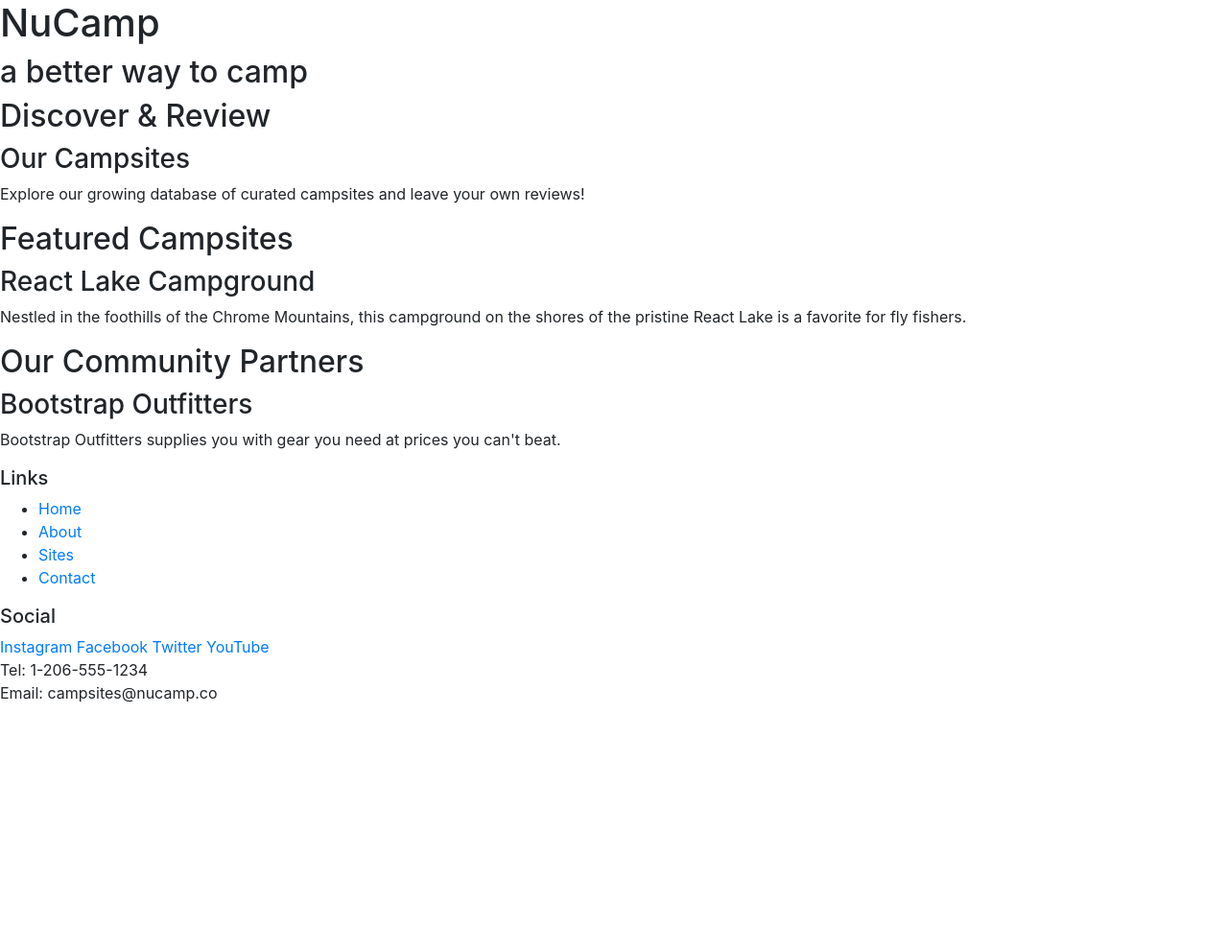
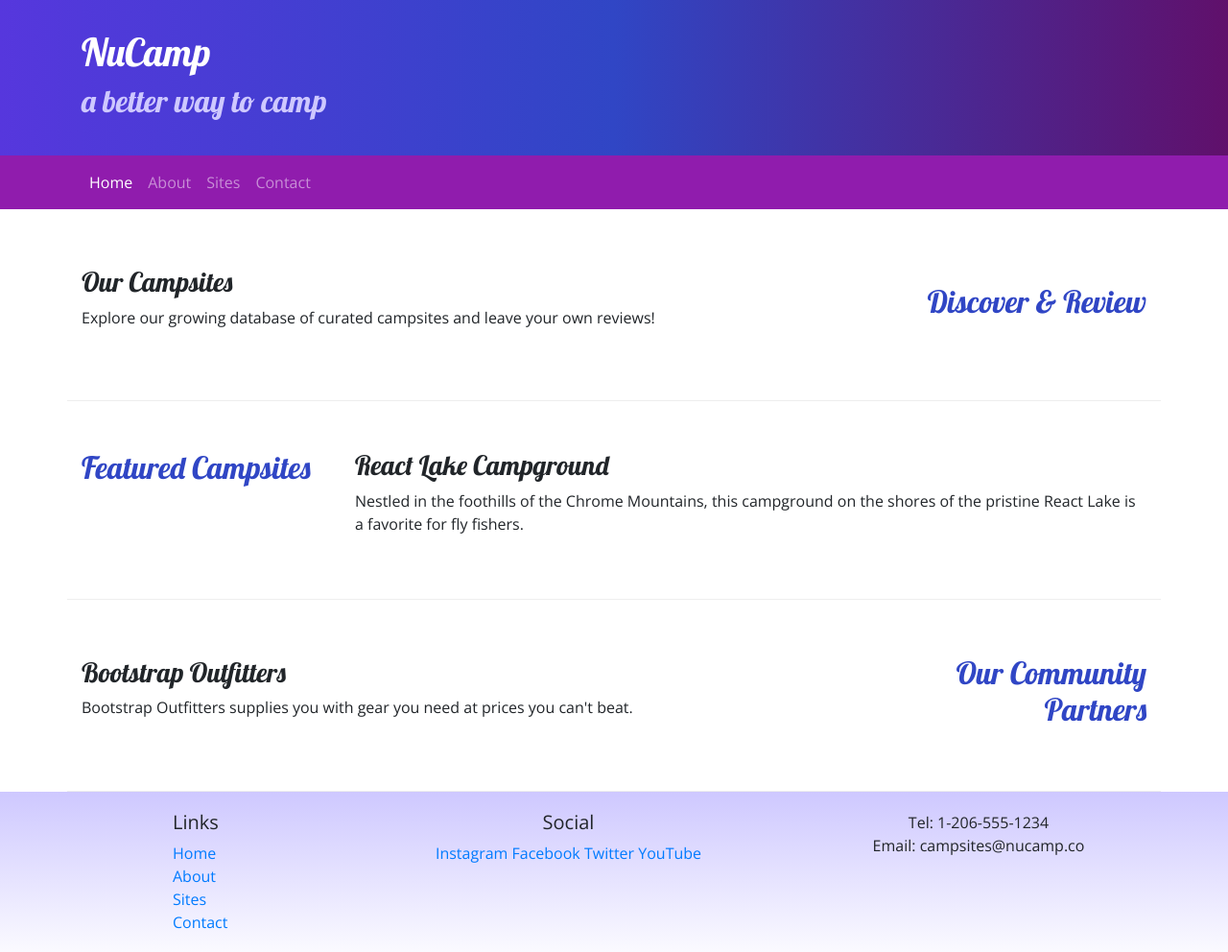
Before and after one commit to Kodachromecoder/1stResponsiveWebsite, a website: page index.html in a window 1280 px wide. Shown: the whole page at 96% size. Before the commit the page ends 800 px from the top, so only its background shows below. Drawn offline with nearby package versions, Linux system fonts and the light colour scheme.

Commit message:
After Navbar

```diff
--- /dev/null
+++ b/css/styles.css
@@ -0,0 +1,42 @@
+body {
+    font-family: "Open Sans", sans-serif;
+}
+
+h1, h2, h3 {
+    font-family: "Lobster", cursive;
+}
+
+h2 {
+    color: #3046C5;
+}
+
+header h2 {
+    color: #CEC8FF;
+}
+
+footer {
+    background-image: linear-gradient(#CEC8FF, white);
+    padding: 20px 0;
+}
+
+.jumbotron {
+    padding: 30px;
+    background-image: linear-gradient(to right, #5637DD, #3046C5, #60106B);
+    color: white;
+    margin: 0;
+}
+
+.row-content{
+  padding: 50px 0;
+  border-bottom: 1px ridge;
+  min-height: 200px;
+}
+
+.row-content {
+    padding: 50px 0;
+    border-bottom: 1px ridge;
+    min-height: 200px;
+}
+.navbar {
+    background-color: #901CAD;
+}
--- a/index.html
+++ b/index.html
@@ -7,56 +7,96 @@
     <meta name="viewport" content="width=device-width, initial-scale=1" />
     <!-- Bootstrap CSS -->
     <link rel="stylesheet" href="node_modules/bootstrap/dist/css/bootstrap.min.css" />
+    <!-- Additional CSS must be placed after Bootstrap CSS -->
+    <link rel="stylesheet" href="https://fonts.googleapis.com/css?family=Lobster|Open+Sans" />
+    <link rel="stylesheet" href="css/styles.css" />
     <title>NuCamp: A Better Way To Camp</title>
 </head>
 
 <body>
 
-    <header>
-        <div>
+    <header class="jumbotron jumbotron-fluid">
+        <div class="container">
+            <div class="row">
+                <div class ="col">
                     <h1>NuCamp</h1>
                     <h2>a better way to camp</h2>
                 </div>
+            </div>
+        </div>
     </header>
 
-    <div>
-        <h2>Discover & Review</h2>
+    <nav class="navbar navbar-expand-sm navbar-dark sticky-top">
+        <div class="container">
+        <button class="navbar-toggler ml-auto" type="button" data-toggle="collapse" data-target="#nucampNavbar">
+            <span class="navbar-toggler-icon"></span>
+        </button>
+        <div class="collapse navbar-collapse" id="nucampNavbar">
+            <ul class="navbar-nav">
+                <li class="nav-item active"><a class="nav-link" href="index.html">Home</a></li>
+                <li class="nav-item"><a class="nav-link" href="aboutus.html">About</a></li>
+                <li class="nav-item"><a class="nav-link" href="#">Sites</a></li>
+                <li class="nav-item"><a class="nav-link" href="#">Contact</a></li>
+            </ul>
+        </div>
+        </div>
+    </nav>
+
+    <div class="container">
+        <div class="row row-content align-items-center">
+            <div class="col-sm-4 order-sm-last col-md-3">
+            <h2 class="text-sm-right">Discover & Review</h2>
+            </div>
+            <div class="col">
                 <h3>Our Campsites</h3>
-        <p>Explore our growing database of curated campsites and leave your own reviews!</p>
+                 <p class="d-none d-sm-block">Explore our growing database of curated campsites and leave your own reviews!</p>
+            </div>
         </div>
 
-    <div>
+        <div class="row row-content">
+            <div class="col-sm-4 col-md-3">
                  <h2>Featured Campsites</h2>
+            </div>
+             <div class="col">
                 <h3>React Lake Campground</h3>
-        <p>Nestled in the foothills of the Chrome Mountains, this campground on the shores of the pristine React Lake is a favorite for fly fishers.</p>
+                <p class="d-none d-sm-block">Nestled in the foothills of the Chrome Mountains, this campground on the shores of the pristine React Lake is a favorite for fly fishers.</p>
+             </div>
         </div>
 
-    <div>
-        <h2>Our Community Partners</h2>
+        <div class="row row-content align-items-center">
+            <div class="col-sm-4 order-sm-last col-md-3">
+                <h2 class="text-sm-right">Our Community Partners</h2>
+            </div>
+            <div class="col">
                 <h3>Bootstrap Outfitters</h3>
-        <p>Bootstrap Outfitters supplies you with gear you need at prices you can't beat.</p>
+                <p class="d-none d-sm-block">Bootstrap Outfitters supplies you with gear you need at prices you can't beat.</p>
             </div>
-
+        </div>
+    </div>
     <footer>
-        <div>
+        <div class="container">
+            <div class="row">
+                <div class="col-4 col-sm-2 offset-1">
                     <h5>Links</h5>
-            <ul>
+                    <ul class="list-unstyled">
                         <li><a href="#">Home</a></li>
-                <li><a href="#">About</a></li>
+                        <li><a href="aboutus.html">About</a></li>
                         <li><a href="#">Sites</a></li>
                         <li><a href="#">Contact</a></li>
                     </ul>
                 </div>
-        <div>
+                <div class="col-6 col-sm-5 text-center">
                     <h5>Social</h5>
                     <a href="http://instagram.com/">Instagram</a>
                     <a href="http://facebook.com/">Facebook</a>
                     <a href="http://twitter.com/">Twitter</a>
                     <a href="http://youtube.com/">YouTube</a>
                 </div>
-        <div>
+                <div class="col-sm-4 text-center">
                     Tel: 1-206-555-1234<br />
                     Email: campsites@nucamp.co
+                </div>
+            </div>
         </div>
     </footer>
  <!-- jQuery must come first, then Popper.js, then the Bootstrap JavaScript plugins.-->
```
Also changed, not shown: aboutus.html (added, +111 -0 lines). Lines whose indentation alone changed are shown as unchanged.
